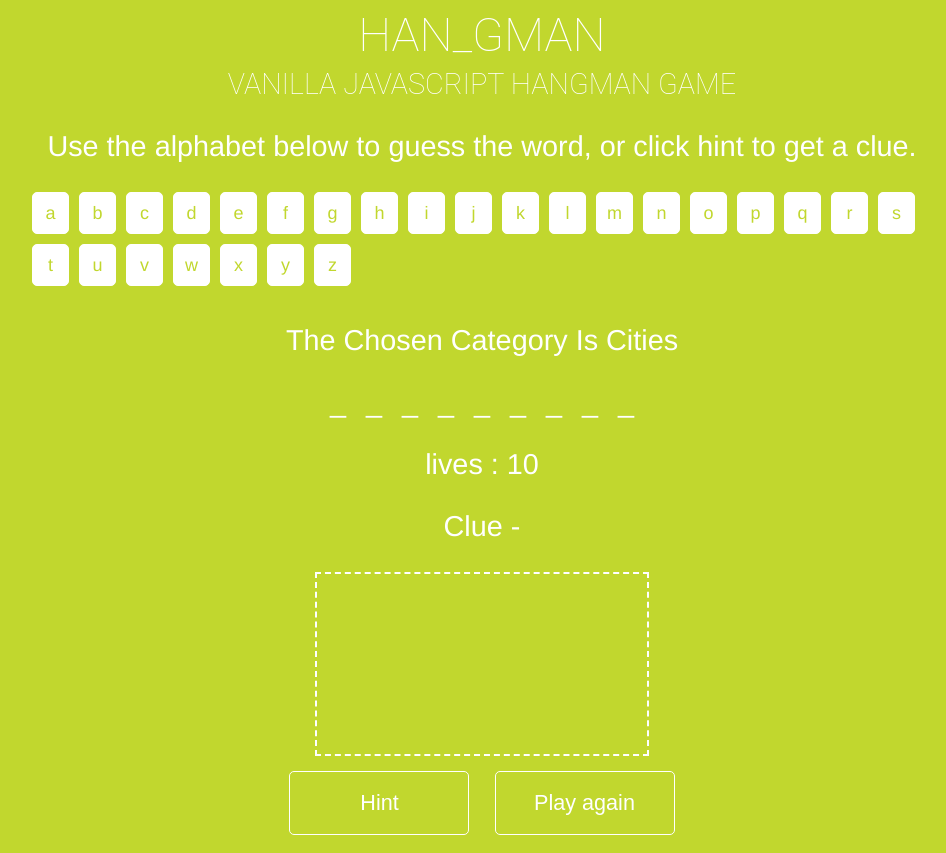
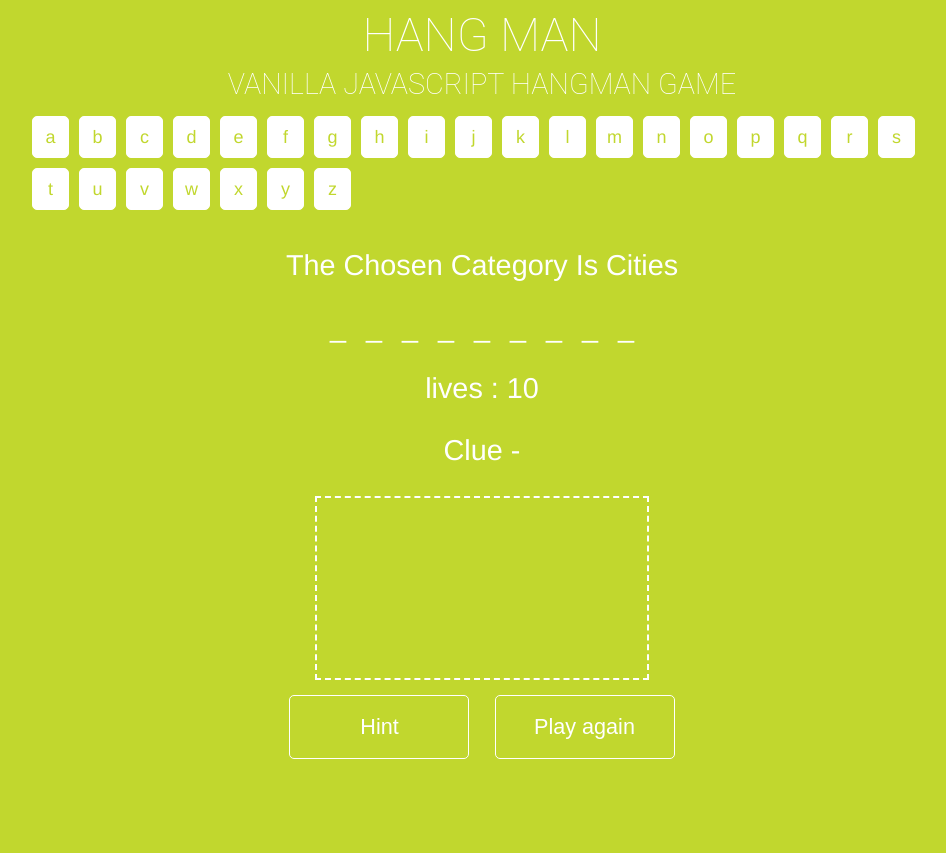
Before and after one commit to dltmdcks98/HANGMAN, a plain HTML site: page index.html in a window 1280 px wide. Shown: the whole page, without its empty margins (158-1104 px from the left). After the commit the page ends 800 px from the top, so only its background shows below. Drawn offline with Linux system fonts and the light colour scheme.

Commit message:
22.10.19 html 정리

```diff
--- a/index.html
+++ b/index.html
@@ -1,5 +1,6 @@
 <!DOCTYPE html>
 <html lang="ko">
+
 <head>
     <meta charset="UTF-8">
     <meta http-equiv="X-UA-Compatible" content="IE=edge">
@@ -9,11 +10,12 @@
     <script src="./js/core.js" defer></script>
 
 </head>
+
 <body>
     <div class="wrapper">
-        <h1>Han_gman</h1>
+        <h1>Hang man</h1>
         <h2>Vanilla JavaScript Hangman Game</h2>
-         <p>Use the alphabet below to guess the word, or click hint to get a clue. </p>
+
     </div>
     <div class="wrapper">
         <div id="buttons">
@@ -30,4 +32,5 @@
         </div>
     </div>
 </body>
+
 </html>
```
Lines whose indentation alone changed are shown as unchanged.
